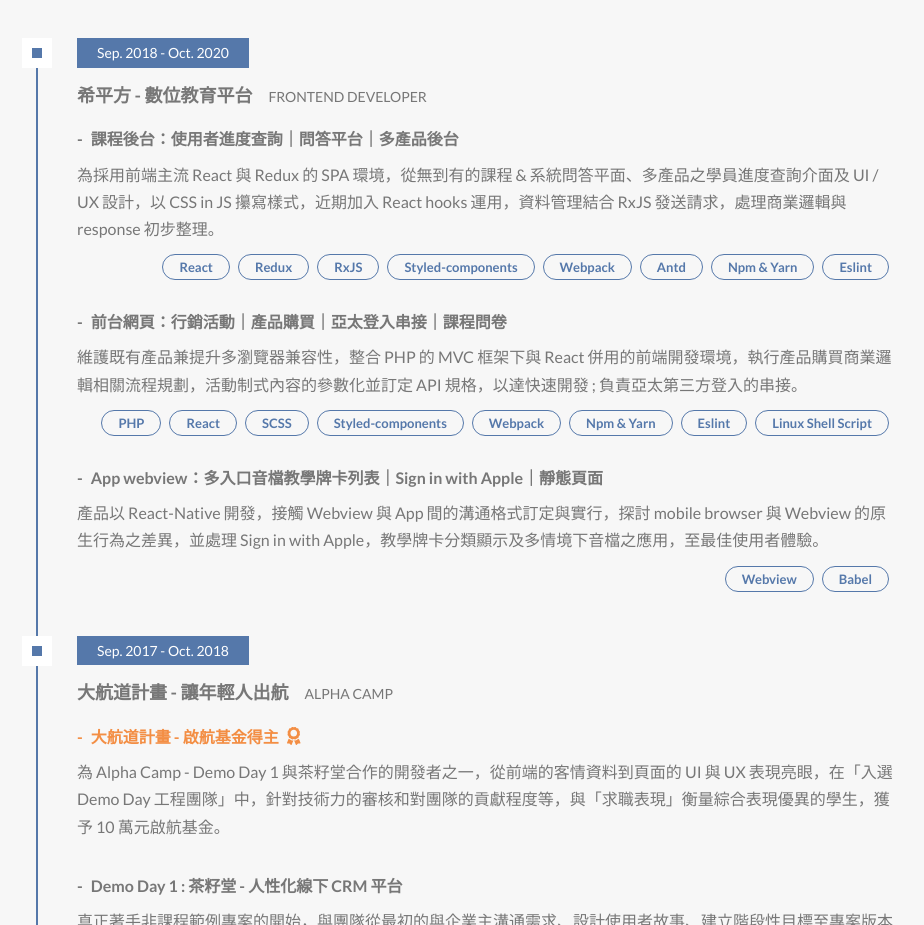
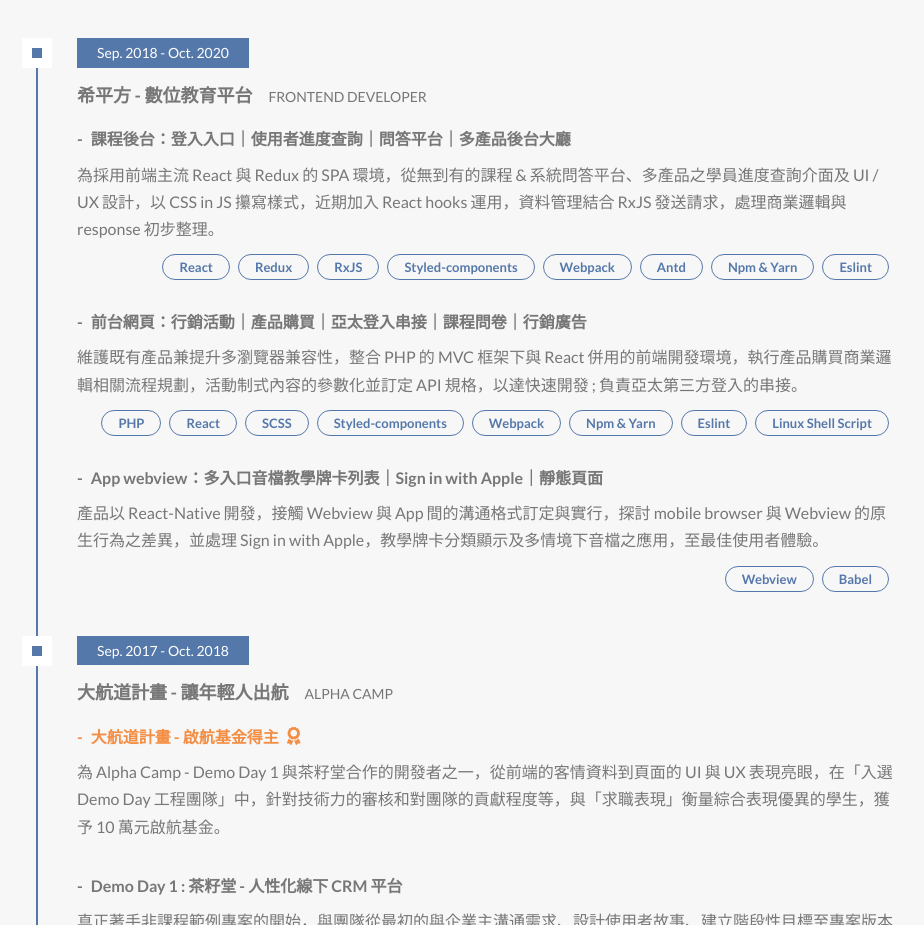
Before and after one commit to Yipeechen/resume, a React app: page /resume in a window 1280 px wide. Shown: the part 2580-3505 px from the top of the page, without its empty margins (175-1099 px from the left). Built offline with nearby package versions, Linux system fonts and the light colour scheme; some icons are missing; the HTML template or start-up script is replaced by a standard one.

Commit message:
release: v1.2.2
*chore: update wordings

```diff
--- a/package.json
+++ b/package.json
@@ -1,6 +1,6 @@
 {
   "name": "resume",
-  "version": "1.2.1",
+  "version": "1.2.2",
   "main": "index.js",
   "scripts": {
     "lint": "eslint . --ext .js,.jsx",
--- a/src/features/Resume/ResumeExperience/index.js
+++ b/src/features/Resume/ResumeExperience/index.js
@@ -313,12 +313,12 @@ const events = [
     period: 'Sep. 2018 - Oct. 2020',
     content: [
       {
-        heading: '課程後台：使用者進度查詢｜問答平台｜多產品後台',
-        body: '為採用前端主流 React 與 Redux 的 SPA 環境，從無到有的課程 & 系統問答平面、多產品之學員進度查詢介面及 UI / UX 設計，以 CSS in JS 攥寫樣式，近期加入 React hooks 運用，資料管理結合 RxJS 發送請求，處理商業邏輯與 response 初步整理。',
+        heading: '課程後台：登入入口｜使用者進度查詢｜問答平台｜多產品後台大廳',
+        body: '為採用前端主流 React 與 Redux 的 SPA 環境，從無到有的課程 & 系統問答平台、多產品之學員進度查詢介面及 UI / UX 設計，以 CSS in JS 攥寫樣式，近期加入 React hooks 運用，資料管理結合 RxJS 發送請求，處理商業邏輯與 response 初步整理。',
         skills: ['React', 'Redux', 'RxJS', 'Styled-components', 'Webpack', 'Antd', 'Npm & Yarn', 'Eslint'],
       },
       {
-        heading: '前台網頁：行銷活動｜產品購買｜亞太登入串接｜課程問卷',
+        heading: '前台網頁：行銷活動｜產品購買｜亞太登入串接｜課程問卷｜行銷廣告',
         body: '維護既有產品兼提升多瀏覽器兼容性，整合 PHP 的 MVC 框架下與 React 併用的前端開發環境，執行產品購買商業邏輯相關流程規劃，活動制式內容的參數化並訂定 API 規格，以達快速開發 ; 負責亞太第三方登入的串接。',
         skills: ['PHP', 'React', 'SCSS', 'Styled-components', 'Webpack', 'Npm & Yarn', 'Eslint', 'Linux Shell Script'],
       },
```
Also changed, not shown: 2 other files (tests, documents, lock files or other folders).
